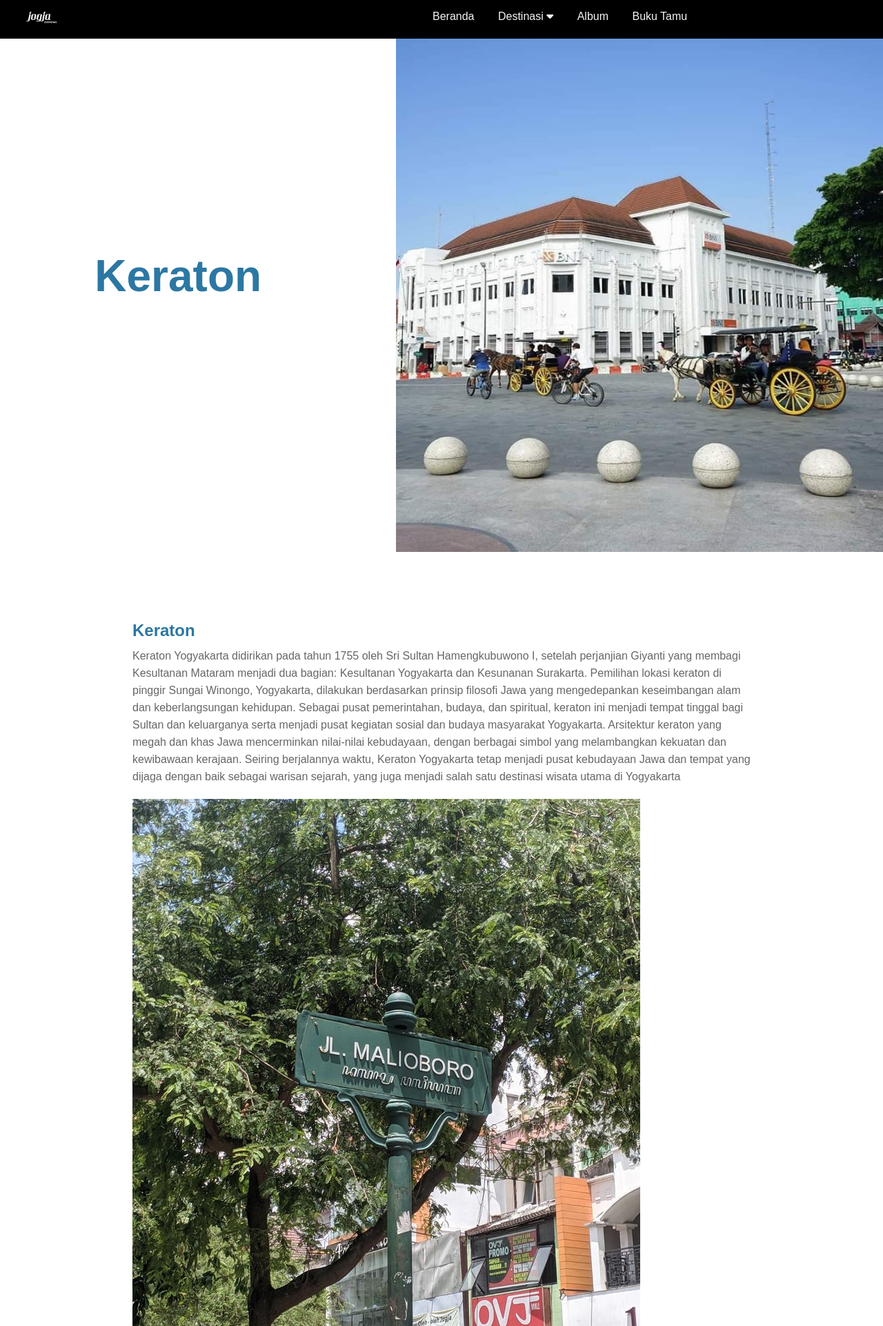
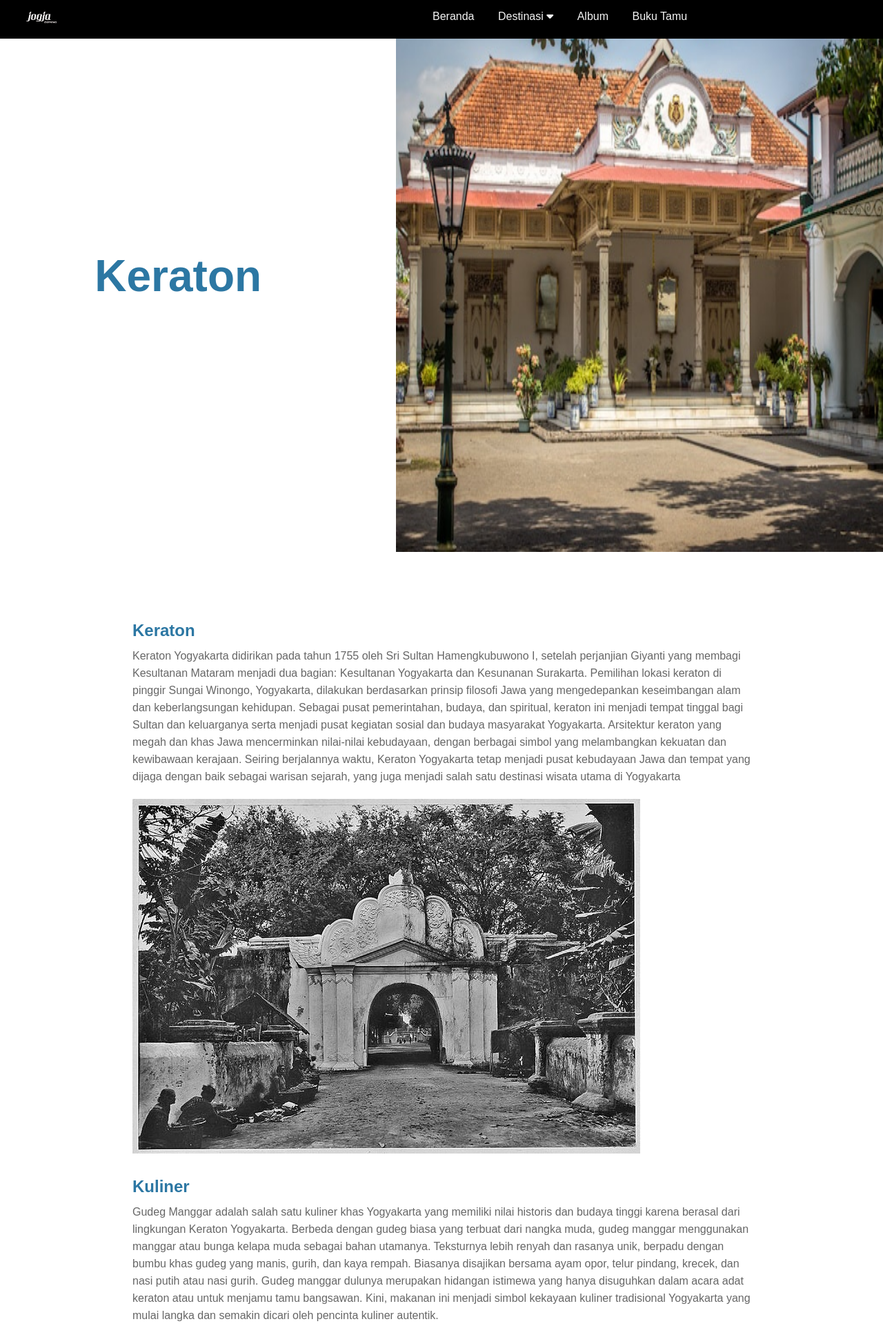
Before and after one commit to Adelika12/Web-Wisata, a plain HTML site: page keraton.html in a window 1280 px wide. Shown: the top 1922 px of the page at 69% size. Drawn offline with Linux system fonts and the light colour scheme.

Commit message:
Update keraton.html

```diff
--- a/keraton.html
+++ b/keraton.html
@@ -40,7 +40,7 @@
             <h1>Keraton</h1>
             </div>
             <div class="gambar">
-                <img src="images/download (1).jpeg">
+                <img src="images/Sultan Royal Palace, Keraton, Yogyakarta….jpeg">
             </div>
         </div>
 
@@ -55,7 +55,7 @@
             <p>Keraton Yogyakarta didirikan pada tahun 1755 oleh Sri Sultan Hamengkubuwono I, setelah perjanjian Giyanti yang membagi Kesultanan Mataram menjadi dua bagian: Kesultanan Yogyakarta dan Kesunanan Surakarta. Pemilihan lokasi keraton di pinggir Sungai Winongo, Yogyakarta, dilakukan berdasarkan prinsip filosofi Jawa yang mengedepankan keseimbangan alam dan keberlangsungan kehidupan. Sebagai pusat pemerintahan, budaya, dan spiritual, keraton ini menjadi tempat tinggal bagi Sultan dan keluarganya serta menjadi pusat kegiatan sosial dan budaya masyarakat Yogyakarta. Arsitektur keraton yang megah dan khas Jawa mencerminkan nilai-nilai kebudayaan, dengan berbagai simbol yang melambangkan kekuatan dan kewibawaan kerajaan. Seiring berjalannya waktu, Keraton Yogyakarta tetap menjadi pusat kebudayaan Jawa dan tempat yang dijaga dengan baik sebagai warisan sejarah, yang juga menjadi salah satu destinasi wisata utama di Yogyakarta</p>
 
 
-            <img src="images/6a799270-5e45-4b27-8a25-f6149f1e8fe4.jpeg">
+            <img src="images/d07e395694421df00ba06bac965b94fd.jpg">
 
 
                 <h2>Kuliner</h2>
```
